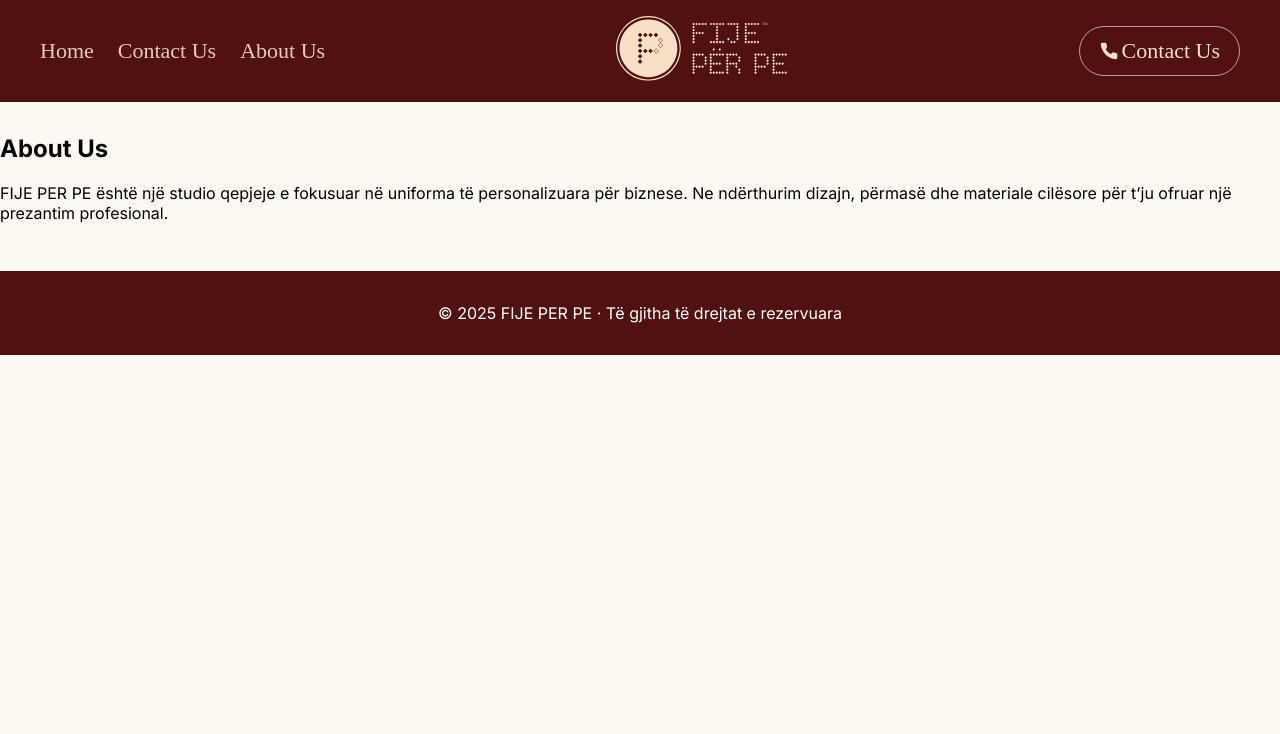
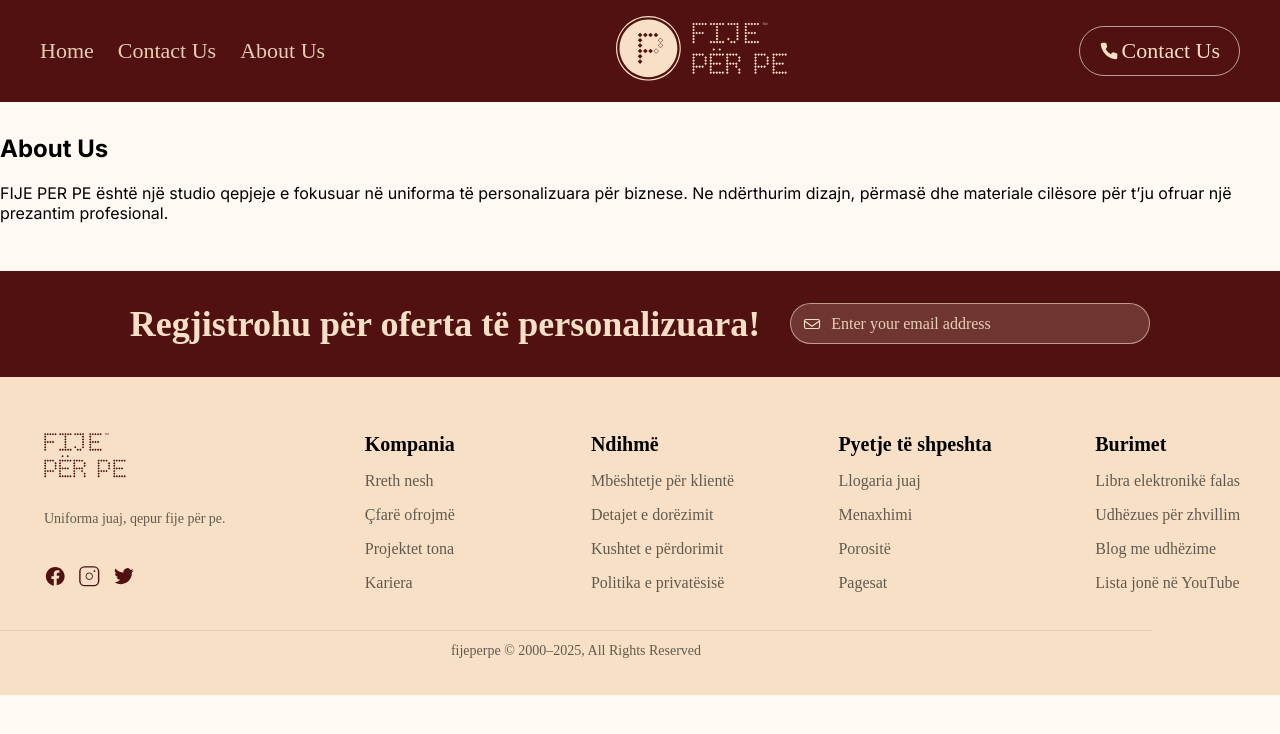
Before and after one commit to AndiHyseni/FijePerPe, a React (Create React App) app in the folder frontend/: page /about in a window 1280 px wide. Shown: the top 734 px of the page. Built offline with nearby package versions, Linux system fonts and the light colour scheme.

Commit message:
added footer view

```diff
--- a/frontend/src/components/Footer/Footer.css
+++ b/frontend/src/components/Footer/Footer.css
@@ -1,6 +1,159 @@
+.footer__newsletter {
+  background: var(--brand-burgundy);
+  color: var(--brand-beige);
+  padding: 32px 0;
+}
+.footer__newsletter-inner {
+  display: flex;
+  align-items: center;
+  justify-content: center;
+  gap: 30px;
+}
+.footer__newsletter-title {
+  margin: 0;
+  font-style: var(--font-style);
+  font-family: var(--font-family);
+  font-size: 36px;
+}
+.footer__newsletter-form {
+  display: flex;
+  align-items: center;
+}
+.footer__input {
+  position: relative;
+  display: flex;
+  align-items: center;
+  background: rgba(247, 224, 198, 0.18);
+  border: 1px solid rgba(247, 224, 198, 0.6);
+  border-radius: 999px;
+  height: 41px;
+  padding: 0 40px 0 38px;
+}
+.footer__input-icon {
+  position: absolute;
+  left: 12px;
+  top: 50%;
+  transform: translateY(-50%);
+  display: grid;
+  place-items: center;
+}
+.footer__input input {
+  font-style: var(--font-style);
+  font-family: var(--font-family);
+  font-size: 16px;
+  outline: none;
+  border: 0;
+  background: transparent;
+  color: var(--brand-beige);
+  width: 280px;
+}
+.footer__input input::placeholder {
+  color: var(--brand-beige);
+  opacity: 0.9;
+}
+/* Safari/Chrome */
+.footer__input input::-webkit-input-placeholder {
+  color: var(--brand-beige);
+  opacity: 0.9;
+}
+/* Firefox */
+.footer__input input::-moz-placeholder {
+  color: var(--brand-beige);
+  opacity: 0.9;
+}
+/* IE/Edge (legacy) */
+.footer__input input:-ms-input-placeholder {
+  color: var(--brand-beige);
+}
+
 .footer {
-  background: var(--brand-burgundy);
-  color: var(--text-light);
-  padding: 32px 0;
+  background: var(--brand-beige);
+  color: var(--text-dark);
+  padding: 36px 0;
+}
+.footer__brand {
+  display: flex;
+  flex-direction: column;
+  justify-content: space-between;
+}
+.footer__grid {
+  padding: 20px 0;
+  display: grid;
+  grid-template-columns: 1.2fr repeat(4, 1fr);
+  gap: 28px;
+  justify-items: center;
+}
+.footer__logo {
+  width: 82px;
+  height: auto;
+  margin-bottom: 8px;
+}
+.footer__tagline {
+  margin: 0 0 14px;
+  opacity: 0.6;
+  font-size: 14px;
+  font-style: var(--font-style);
+  font-family: var(--font-family);
+}
+.footer__socials {
+  display: flex;
+  gap: 12px;
+}
+.footer__heading {
+  margin: 0 0 16px;
+  font-weight: 700;
+  color: var(--text-dark);
+  font-style: var(--font-style);
+  font-family: var(--font-family);
+  font-size: 20px;
+}
+.footer__links {
+  list-style: none;
+  margin: 0;
+  padding: 0;
+  display: grid;
+  gap: 16px;
+  font-size: 16px;
+  font-style: var(--font-style);
+  font-family: var(--font-family);
+}
+.footer__links a {
+  color: var(--text-dark);
+  text-decoration: none;
+  opacity: 0.6;
+}
+.footer__links a:hover {
+  opacity: 1;
+}
+.footer__bottom {
+  border-top: 1px solid rgba(0, 0, 0, 0.08);
+  margin-top: 18px;
+  padding-top: 12px;
+  display: flex;
+  width: 90%;
+  place-self: "anchor-center";
+}
+.footer__copyright {
+  margin: 0;
   text-align: center;
+  opacity: 0.6;
+  font-size: 14px;
+  font-style: var(--font-style);
+  font-family: var(--font-family);
 }
+
+@media (max-width: 900px) {
+  .footer__newsletter-inner {
+    flex-direction: column;
+    align-items: flex-start;
+  }
+  .footer__input input {
+    width: 100%;
+  }
+  .footer__grid {
+    grid-template-columns: 1fr 1fr;
+  }
+  .footer__brand {
+    grid-column: 1 / -1;
+  }
+}
--- a/frontend/src/components/Footer/Footer.tsx
+++ b/frontend/src/components/Footer/Footer.tsx
@@ -2,14 +2,166 @@ import React from "react";
 import "./Footer.css";
 
 const Footer: React.FC = () => {
+  const year = new Date().getFullYear();
   return (
-    <footer className="footer">
-      <div className="container">
-        <p style={{ margin: 0 }}>
-          © {new Date().getFullYear()} FIJE PER PE · Të gjitha të drejtat e
-          rezervuara
-        </p>
-      </div>
+    <footer>
+      <section className="footer__newsletter">
+        <div className="container footer__newsletter-inner">
+          <h3 className="footer__newsletter-title">
+            Regjistrohu për oferta të personalizuara!
+          </h3>
+          <form
+            className="footer__newsletter-form"
+            onSubmit={(e) => e.preventDefault()}
+          >
+            <div className="footer__input">
+              <span className="footer__input-icon" aria-hidden="true">
+                <svg width="18" height="18" viewBox="0 0 24 24" fill="none">
+                  <path
+                    d="M4 6h16a2 2 0 0 1 2 2v8a2 2 0 0 1-2 2H4a2 2 0 0 1-2-2V8a2 2 0 0 1 2-2Z"
+                    stroke="#F7E0C6"
+                    strokeWidth="1.5"
+                  />
+                  <path
+                    d="m22 8-10 7L2 8"
+                    stroke="#F7E0C6"
+                    strokeWidth="1.5"
+                    strokeLinecap="round"
+                    strokeLinejoin="round"
+                  />
+                </svg>
+              </span>
+              <input
+                type="email"
+                placeholder="Enter your email address"
+                aria-label="Email address"
+              />
+            </div>
+          </form>
+        </div>
+      </section>
+
+      <section className="footer">
+        <div className="container footer__grid">
+          <div className="footer__brand">
+            <img
+              src="/images/footer/footer_logo.svg"
+              alt="FIJE PER PE"
+              className="footer__logo"
+            />
+            <p className="footer__tagline">Uniforma juaj, qepur fije për pe.</p>
+            <div className="footer__socials" aria-label="Social">
+              <a href="#" aria-label="Facebook">
+                <svg width="22.5" height="22.5" viewBox="0 0 24 24" fill="none">
+                  <path
+                    d="M22 12.06C22 6.48 17.52 2 11.94 2S2 6.48 2 12.06c0 5 3.66 9.14 8.44 9.94v-7.03H7.9v-2.9h2.54V9.41c0-2.5 1.49-3.89 3.78-3.89 1.09 0 2.22.2 2.22.2v2.44h-1.25c-1.24 0-1.63.77-1.63 1.56v1.87h2.78l-.44 2.9h-2.34v7.03C18.34 21.2 22 17.06 22 12.06Z"
+                    fill="#511110"
+                  />
+                </svg>
+              </a>
+              <a href="#" aria-label="Instagram">
+                <svg width="22.5" height="22.5" viewBox="0 0 24 24" fill="none">
+                  <path
+                    d="M7 2h10a5 5 0 0 1 5 5v10a5 5 0 0 1-5 5H7a5 5 0 0 1-5-5V7a5 5 0 0 1 5-5Z"
+                    stroke="#511110"
+                    strokeWidth="1.5"
+                  />
+                  <circle cx="12" cy="12" r="3.5" stroke="#511110" />
+                  <circle cx="17.5" cy="6.5" r="1" fill="#511110" />
+                </svg>
+              </a>
+              <a href="#" aria-label="Twitter">
+                <svg width="22.5" height="22.5" viewBox="0 0 24 24" fill="none">
+                  <path
+                    d="M22 5.92c-.75.33-1.56.56-2.4.66a4.16 4.16 0 0 0 1.82-2.3 8.3 8.3 0 0 1-2.63 1A4.14 4.14 0 0 0 11.2 8.1a11.76 11.76 0 0 1-8.54-4.33 4.13 4.13 0 0 0 1.28 5.53c-.64-.02-1.24-.2-1.77-.49v.05a4.15 4.15 0 0 0 3.32 4.06c-.3.08-.62.12-.95.12-.23 0-.46-.02-.68-.06a4.15 4.15 0 0 0 3.87 2.88A8.3 8.3 0 0 1 2 18.58a11.72 11.72 0 0 0 6.35 1.86c7.62 0 11.79-6.31 11.79-11.79 0-.18-.01-.35-.02-.53A8.41 8.41 0 0 0 22 5.92Z"
+                    fill="#511110"
+                  />
+                </svg>
+              </a>
+            </div>
+          </div>
+
+          <div className="footer__col">
+            <h4 className="footer__heading">Kompania</h4>
+            <ul className="footer__links" role="list">
+              <li>
+                <a href="#">Rreth nesh</a>
+              </li>
+              <li>
+                <a href="#">Çfarë ofrojmë</a>
+              </li>
+              <li>
+                <a href="#">Projektet tona</a>
+              </li>
+              <li>
+                <a href="#">Kariera</a>
+              </li>
+            </ul>
+          </div>
+
+          <div className="footer__col">
+            <h4 className="footer__heading">Ndihmë</h4>
+            <ul className="footer__links" role="list">
+              <li>
+                <a href="#">Mbështetje për klientë</a>
+              </li>
+              <li>
+                <a href="#">Detajet e dorëzimit</a>
+              </li>
+              <li>
+                <a href="#">Kushtet e përdorimit</a>
+              </li>
+              <li>
+                <a href="#">Politika e privatësisë</a>
+              </li>
+            </ul>
+          </div>
+
+          <div className="footer__col">
+            <h4 className="footer__heading">Pyetje të shpeshta</h4>
+            <ul className="footer__links" role="list">
+              <li>
+                <a href="#">Llogaria juaj</a>
+              </li>
+              <li>
+                <a href="#">Menaxhimi</a>
+              </li>
+              <li>
+                <a href="#">Porositë</a>
+              </li>
+              <li>
+                <a href="#">Pagesat</a>
+              </li>
+            </ul>
+          </div>
+
+          <div className="footer__col">
+            <h4 className="footer__heading">Burimet</h4>
+            <ul className="footer__links" role="list">
+              <li>
+                <a href="#">Libra elektronikë falas</a>
+              </li>
+              <li>
+                <a href="#">Udhëzues për zhvillim</a>
+              </li>
+              <li>
+                <a href="#">Blog me udhëzime</a>
+              </li>
+              <li>
+                <a href="#">Lista jonë në YouTube</a>
+              </li>
+            </ul>
+          </div>
+        </div>
+
+        <div className="footer__bottom">
+          <div className="container">
+            <p className="footer__copyright">
+              fijeperpe © 2000–{year}, All Rights Reserved
+            </p>
+          </div>
+        </div>
+      </section>
     </footer>
   );
 };
--- a/frontend/src/components/Reviews/Reviews.css
+++ b/frontend/src/components/Reviews/Reviews.css
@@ -3,7 +3,7 @@
   background: var(--background-color);
 }
 .reviews__title {
-  margin: 0 0 18px;
+  margin: 0 0 25px;
   text-align: center;
   font-style: var(--font-style);
   font-family: var(--font-family);
```
Also changed, not shown: frontend/public/images/footer/footer_logo.svg (added).
